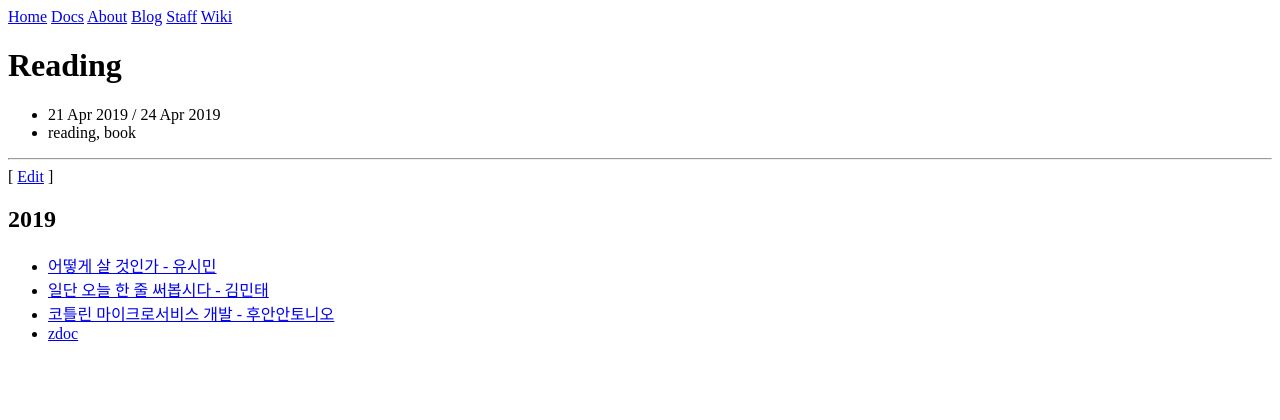
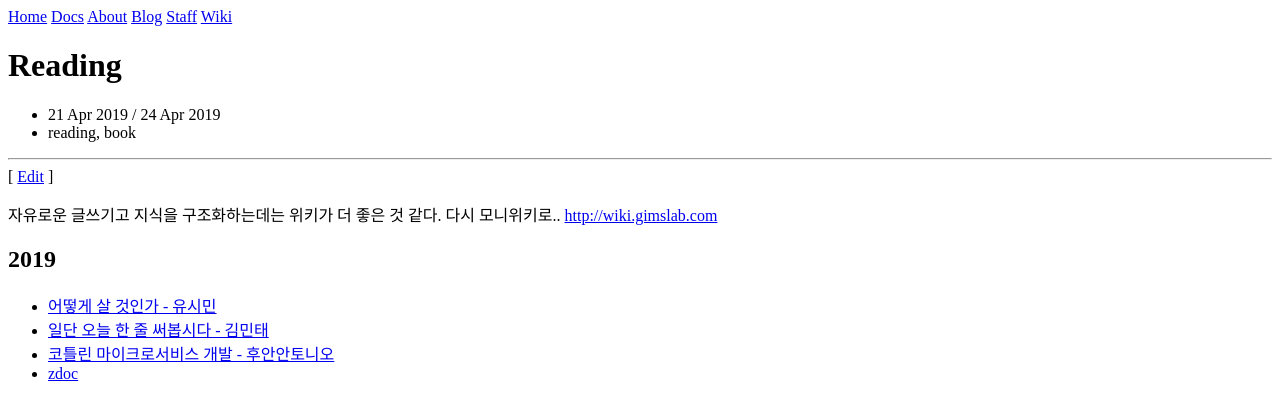
Before and after one commit to gimslab/gimslab.github.io, a Jekyll site: the page built from docs/reading.md, in a window 1280 px wide. Shown: the top 420 px of the page. Built offline with Jekyll 4.4.1, drawn with Linux system fonts in a browser that asks for light colours.

Commit message:
Update reading.md

```diff
--- a/docs/reading.md
+++ b/docs/reading.md
@@ -5,6 +5,9 @@ modifiedat: 2019-04-24
 tags: reading, book
 ---
 
+ 자유로운 글쓰기고 지식을 구조화하는데는 위키가 더 좋은 것 같다. 다시 모니위키로..
+<http://wiki.gimslab.com>
+
 ## 2019
 * [어떻게 살 것인가 - 유시민](어떻게살것인가-유시민)
 * [일단 오늘 한 줄 써봅시다 - 김민태](일단오늘한줄써봅시다-김민태)
```
